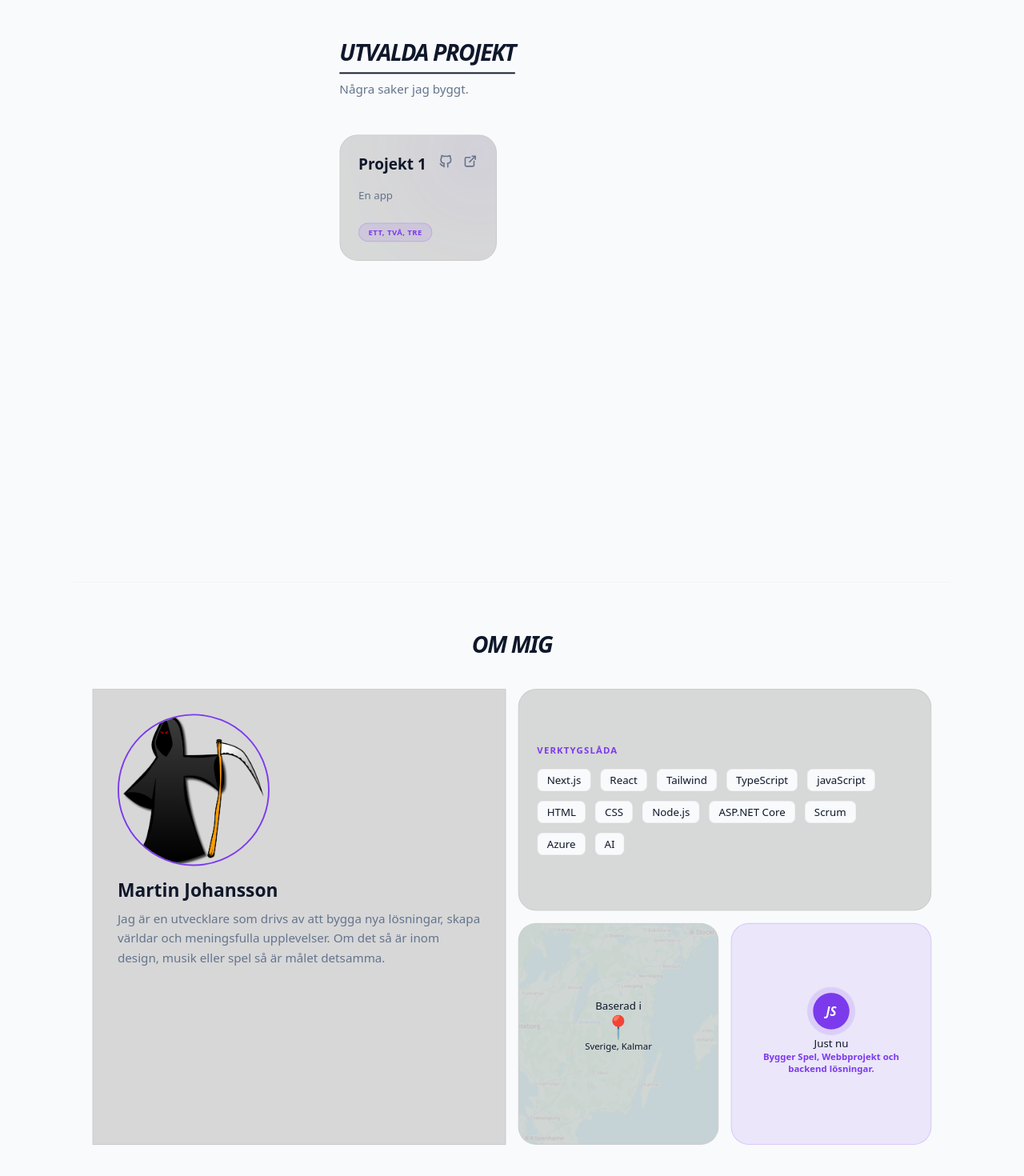
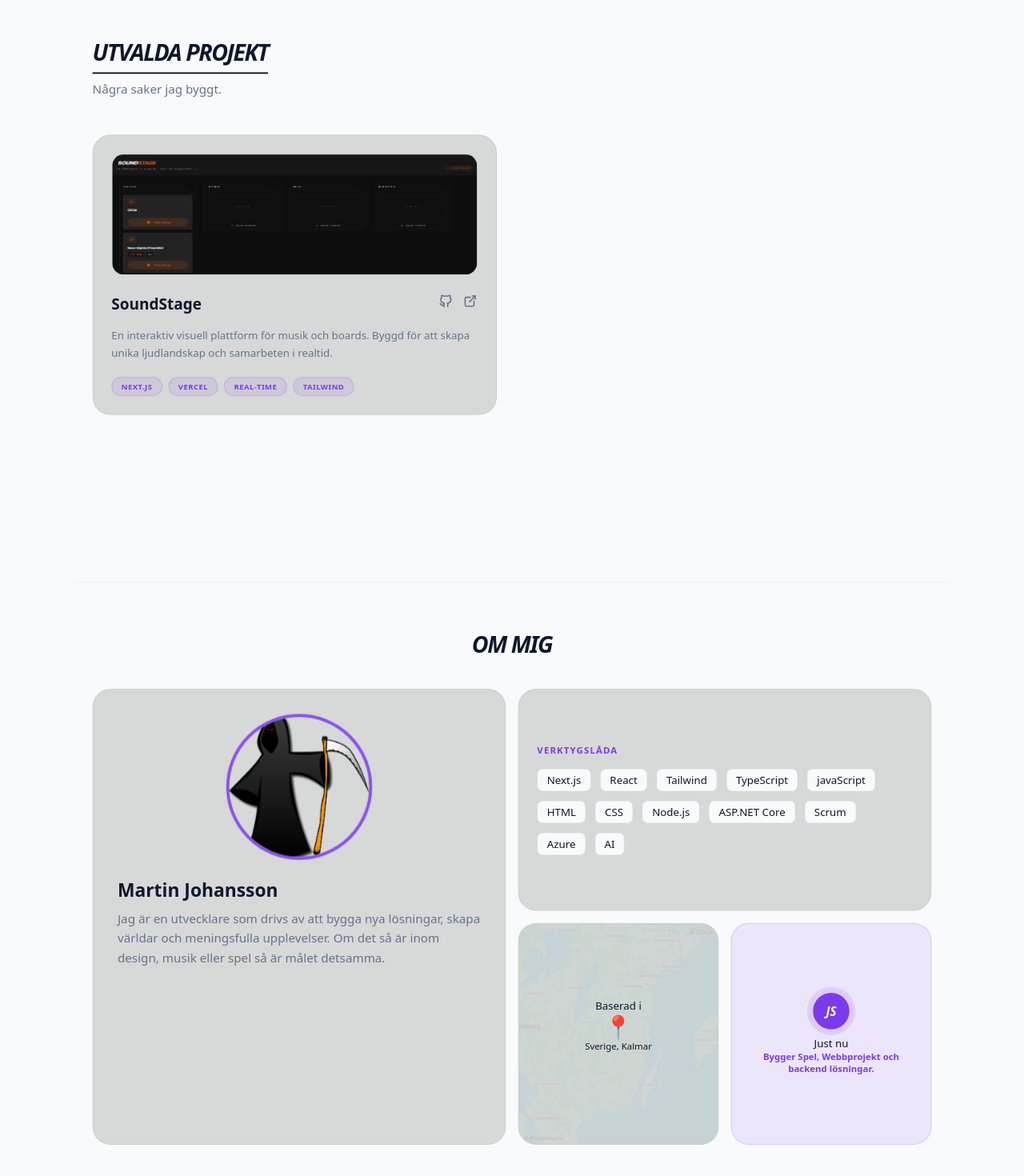
Before and after one commit to mfjohnsson/LandingPage, a Next.js app: page / in a window 1280 px wide. Shown: the part 830-2300 px from the top of the page at 80% size. Built offline with nearby package versions, Linux system fonts and the light colour scheme.

Commit message:
feat: FlipCard, Project -Added info on a Flipcard -Added first projekt (SoundStage)

```diff
--- a/src/app/page.tsx
+++ b/src/app/page.tsx
@@ -5,11 +5,13 @@ import BentoGrid from '@/components/BentoGrid';
 
 const projects = [
   {
-    title: 'Projekt 1',
-    description: 'En app',
-    tags: ['ett, två, tre'],
-    link: '#',
-    github: '#',
+    title: 'SoundStage',
+    description:
+      'En interaktiv visuell plattform för musik och boards. Byggd för att skapa unika ljudlandskap och samarbeten i realtid.',
+    tags: ['Next.js', 'Vercel', 'Real-time', 'Tailwind'],
+    link: 'https://sound-stage-f2xk.vercel.app/?boardId=cmmdz0ibd0000uuvsuquk8sa8',
+    github: 'https://github.com/mfjohnsson/SoundStage',
+    image: '/soundstage-screenshot.png',
   },
 ];
 
--- a/src/components/BentoGrid.tsx
+++ b/src/components/BentoGrid.tsx
@@ -1,20 +1,42 @@
 import Image from 'next/image';
+import FlipCard from '@/components/FlipCard';
+import { MapPin, Calendar, Code2 } from 'lucide-react';
 
 export default function BentoGrid() {
   return (
     <div className='grid grid-cols-1 md:grid-cols-4 md:grid-rows-2 gap-4 h-auto md:h-150'>
       {/* Stor ruta - Vem är jag? */}
-      <div className='md:col-span-2 md:row-span-2 bg-card-bg border border-card-border rounded-3 p-8 flex flex-col group hover:border-accent-p/50 transition-colors'>
-        <div className='mb-4 w-50 h-50 relative overflow-hidden rounded-full border-2 border-accent-p'>
-          <Image
-            src='/death.png'
-            alt='Martin Johansson'
-            fill
-            sizes='(max-width: 768px) 100vw, (max-width: 1200px) 50vw, 33vw'
-            className='object-contain top-1'
+      <div className='md:col-span-2 md:row-span-2 bg-card-bg border border-card-border rounded-3xl p-8 flex flex-col group'>
+        {/* Bilden - Nu med flip-funktion! */}
+        <div className='mb-6 w-full flex justify-center'>
+          <FlipCard
+            frontImageSrc='/death.png'
+            frontImageAlt='Martin Johansson'
+            backContent={
+              <div className='text-sm text-muted'>
+                <h3 className='font-bold text-[20px] text-white mb-2 underline'>
+                  Snabbfakta
+                </h3>
+                <ul className='text-left space-y-1'>
+                  <li className='flex items-center gap-3 text-muted'>
+                    <MapPin size={14} className='text-accent-p' />
+                    <span className='text-xs '>Kalmar, Sverige</span>
+                  </li>
+                  <li className='flex items-center gap-3 text-muted'>
+                    <Calendar size={14} className='text-accent-p' />
+                    <span className='text-xs'>1991</span>
+                  </li>
+                  <li className='flex items-center gap-3 text-muted'>
+                    <Code2 size={14} className='text-accent-p' />
+                    <span className='text-xs'>Developer</span>
+                  </li>
+                </ul>
+              </div>
+            }
           />
         </div>
-        <h3 className='text-2xl font-bold mb-2'>Martin Johansson</h3>
+
+        <h2 className='text-2xl font-bold mb-2'>Martin Johansson</h2>
         <p className='text-muted leading-relaxed'>
           Jag är en utvecklare som drivs av att bygga nya lösningar, skapa
           världar och meningsfulla upplevelser. Om det så är inom design, musik
--- /dev/null
+++ b/src/components/FlipCard.tsx
@@ -0,0 +1,65 @@
+'use client';
+
+import { useState } from 'react';
+import { motion } from 'framer-motion';
+import Image from 'next/image';
+
+interface FlipCardProps {
+  frontImageSrc: string;
+  frontImageAlt: string;
+  backContent: React.ReactNode;
+}
+
+export default function FlipCard({
+  frontImageSrc,
+  frontImageAlt,
+  backContent,
+}: FlipCardProps) {
+  const [isFlipped, setIsFlipped] = useState(false);
+
+  return (
+    // Öka perspektivet lite för snyggare 3D-effekt
+    <div
+      className='relative w-48 h-48 cursor-pointer'
+      style={{ perspective: '1200px' }}
+      onClick={() => setIsFlipped(!isFlipped)} // Flippa vid klick på hela ytan
+    >
+      <motion.div
+        className='w-full h-full relative'
+        style={{ transformStyle: 'preserve-3d' }}
+        animate={{ rotateY: isFlipped ? 180 : 0 }}
+        transition={{ duration: 0.7, bounce: 0.2, type: 'spring' }}
+      >
+        {/* FRAMSIDA */}
+        <div
+          className='absolute inset-0 w-full h-full'
+          style={{
+            backfaceVisibility: 'hidden',
+            WebkitBackfaceVisibility: 'hidden',
+          }}
+        >
+          <div className='absolute inset-0 rounded-full border-4 border-accent-p/20 animate-pulse' />
+          <Image
+            src={frontImageSrc}
+            alt={frontImageAlt}
+            fill
+            sizes='(max-width: 768px) 100vw, (max-width: 1200px) 50vw, 33vw'
+            className='rounded-full border-4 border-accent-p/80 object-cover z-10'
+          />
+        </div>
+
+        {/* BAKSIDA */}
+        <div
+          className='absolute inset-0 w-full h-full bg-[#1a1a2e8f] rounded-full border-4 border-accent-p flex flex-col items-center justify-center text-center p-6'
+          style={{
+            backfaceVisibility: 'hidden',
+            WebkitBackfaceVisibility: 'hidden',
+            transform: 'rotateY(180deg)', // Viktigt: deg, inte px!
+          }}
+        >
+          {backContent}
+        </div>
+      </motion.div>
+    </div>
+  );
+}
--- a/src/components/Hero.tsx
+++ b/src/components/Hero.tsx
@@ -1,3 +1,13 @@
+'use client';
+
+const scrollToSection = (e: React.MouseEvent, id: string) => {
+  e.preventDefault();
+  const element = document.getElementById(id);
+  if (element) {
+    element.scrollIntoView({ behavior: 'smooth' });
+  }
+};
+
 export default function Home() {
   return (
     <div className='flex flex-col items-center justify-center min-h-[calc(100vh-64px)] px-6 text-center'>
@@ -5,10 +15,10 @@ export default function Home() {
       <div className='absolute top-1/2 left-1/2 -translate-x-1/2 -translate-y-1/2 w-75 h-75 bg-accent-p/20 blur-[120px] rounded-full -z-10' />
 
       <h1 className='text-5xl md:text-7xl font-extrabold tracking-tight mb-6'>
-        Bygger{' '}
+        Bygger
         <span className='bg-linear-to-r from-accent-p to-accent-s bg-clip-text text-transparent'>
           framtidens
-        </span>{' '}
+        </span>
         webb
       </h1>
 
@@ -18,12 +28,20 @@ export default function Home() {
       </p>
 
       <div className='flex gap-4'>
-        <button className='px-8 py-3 rounded-full bg-accent-p text-white font-semibold hover:scale-105 transition-transform'>
+        <a
+          href='#projects'
+          onClick={(e) => scrollToSection(e, 'projects')}
+          className='px-8 py-3 rounded-full bg-accent-p text-white font-semibold hover:scale-105 transition-transform'
+        >
           Se projekt
-        </button>
-        <button className='px-8 py-3 rounded-full border border-card-border bg-card-bg hover:bg-card-border transition-colors'>
+        </a>
+        <a
+          href='#contact'
+          onClick={(e) => scrollToSection(e, 'contact')}
+          className='px-8 py-3 rounded-full bg-card-bg border-2 border-card-border text-white font-semibold hover:scale-105 transition-transform'
+        >
           Säg hej!
-        </button>
+        </a>
       </div>
     </div>
   );
--- a/src/components/ProjectCard.tsx
+++ b/src/components/ProjectCard.tsx
@@ -2,6 +2,7 @@
 
 import { motion } from 'framer-motion';
 import { IconBrandGithub, IconExternalLink } from '@tabler/icons-react';
+import Image from 'next/image';
 
 interface ProjectProps {
   title: string;
@@ -9,6 +10,7 @@ interface ProjectProps {
   tags: string[];
   link: string;
   github?: string;
+  image?: string;
 }
 
 export default function ProjectCard({
@@ -17,14 +19,34 @@ export default function ProjectCard({
   tags,
   link,
   github,
+  image,
 }: ProjectProps) {
   return (
     <motion.div
       whileHover={{ y: -8 }}
       className='group relative p-6 rounded-3xl bg-card-bg border border-card-border hover:border-accent-p/50 transition-colors overflow-hidden'
     >
-      <div className='absolute -right-10 -top-10 w-32 h-32 bg-accent-p/10 blur-3xl group-hover:bg-accent-p/20 transition-colors rounded-full' />
+      {/* 1. BILD-SEKTIONEN (Visas bara om image finns) */}
+      {image && (
+        <a
+          href={link}
+          target='_blank' // Öppna i ny flik
+          rel='noopener noreferrer'
+          className='hover:text-accent-p transition-colors'
+        >
+          <div className='relative w-full h-40 mb-6 overflow-hidden rounded-2xl border border-card-border/50'>
+            <Image
+              src={image}
+              alt={`${title} screenshot`}
+              fill
+              sizes='(max-width: 768px) 100vw, 33vw'
+              className='group-hover:scale-105 transition-transform duration-300' // Liten zoom vid hover
+            />
+          </div>
+        </a>
+      )}
 
+      {/* 2. TEXT-SEKTIONEN (Samma som tidigare, men med mindre mb på p) */}
       <div className='relative z-10'>
         <div className='flex justify-between items-start mb-4'>
           <h3 className='text-xl font-bold text-foreground'>{title}</h3>
@@ -32,19 +54,27 @@ export default function ProjectCard({
             {github && (
               <a
                 href={github}
-                className='hover:text-accent-p ml-4 transition-colors'
+                target='_blank' // Öppna i ny flik
+                rel='noopener noreferrer'
+                className='hover:text-accent-p transition-colors'
               >
                 <IconBrandGithub size={20} />
               </a>
             )}
-            <a href={link} className='hover:text-accent-p transition-colors'>
+            <a
+              href={link}
+              target='_blank' // Öppna i ny flik
+              rel='noopener noreferrer'
+              className='hover:text-accent-p transition-colors'
+            >
               <IconExternalLink size={20} />
             </a>
           </div>
         </div>
 
-        <p className='text-muted text-sm mb-6 leading-relaxed'>{description}</p>
+        <p className='text-muted text-sm mb-5 leading-relaxed'>{description}</p>
 
+        {/* Taggar (Samma som tidigare) */}
         <div className='flex flex-wrap gap-2'>
           {tags.map((tag) => (
             <span
```
Also changed, not shown: public/soundstage-screenshot.png (added).
